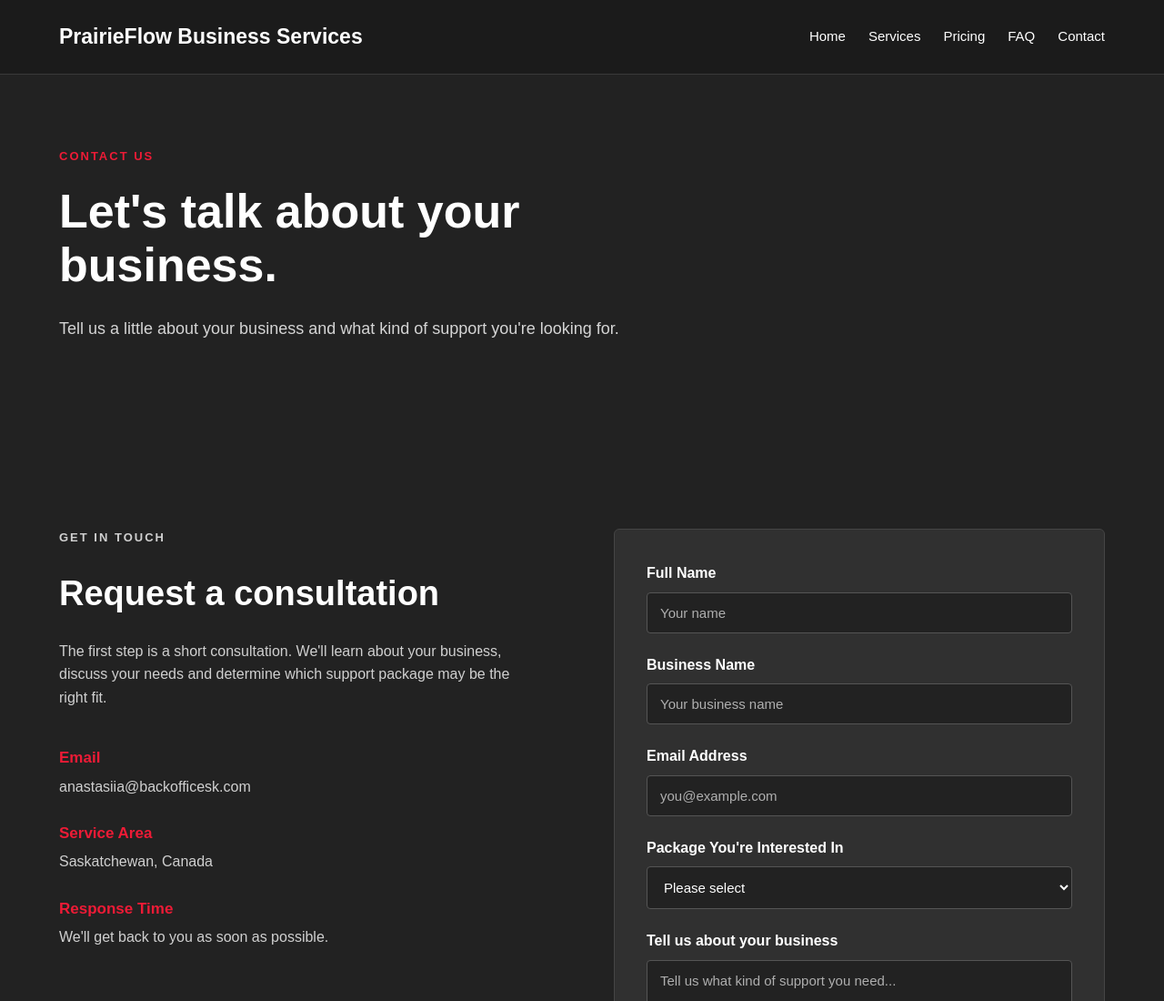
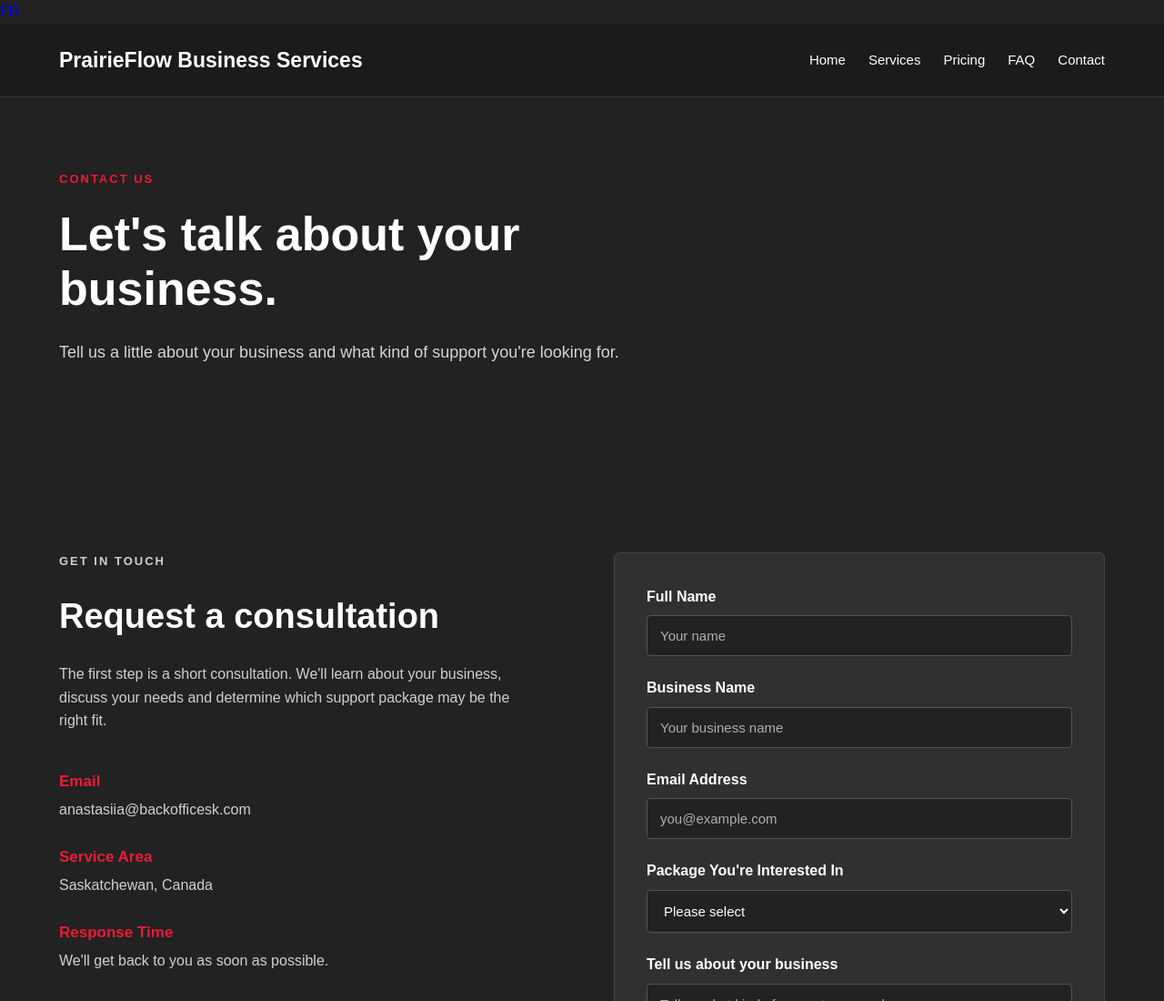
Before and after one commit to victoriadolmatova9-glitch/BusinessWebsite, a plain HTML site: page contact.html in a window 1280 px wide. Shown: the top 1100 px of the page at 91% size. Drawn offline with Linux system fonts and the light colour scheme.

Commit message:
Update contact.html

```diff
--- a/contact.html
+++ b/contact.html
@@ -1,6 +1,6 @@
 <!DOCTYPE html>
 <html lang="en">
-
+<a href="fr/index.html">FR</a>
 <head>
     <meta charset="UTF-8">
     <meta name="viewport" content="width=device-width, initial-scale=1.0">
```
